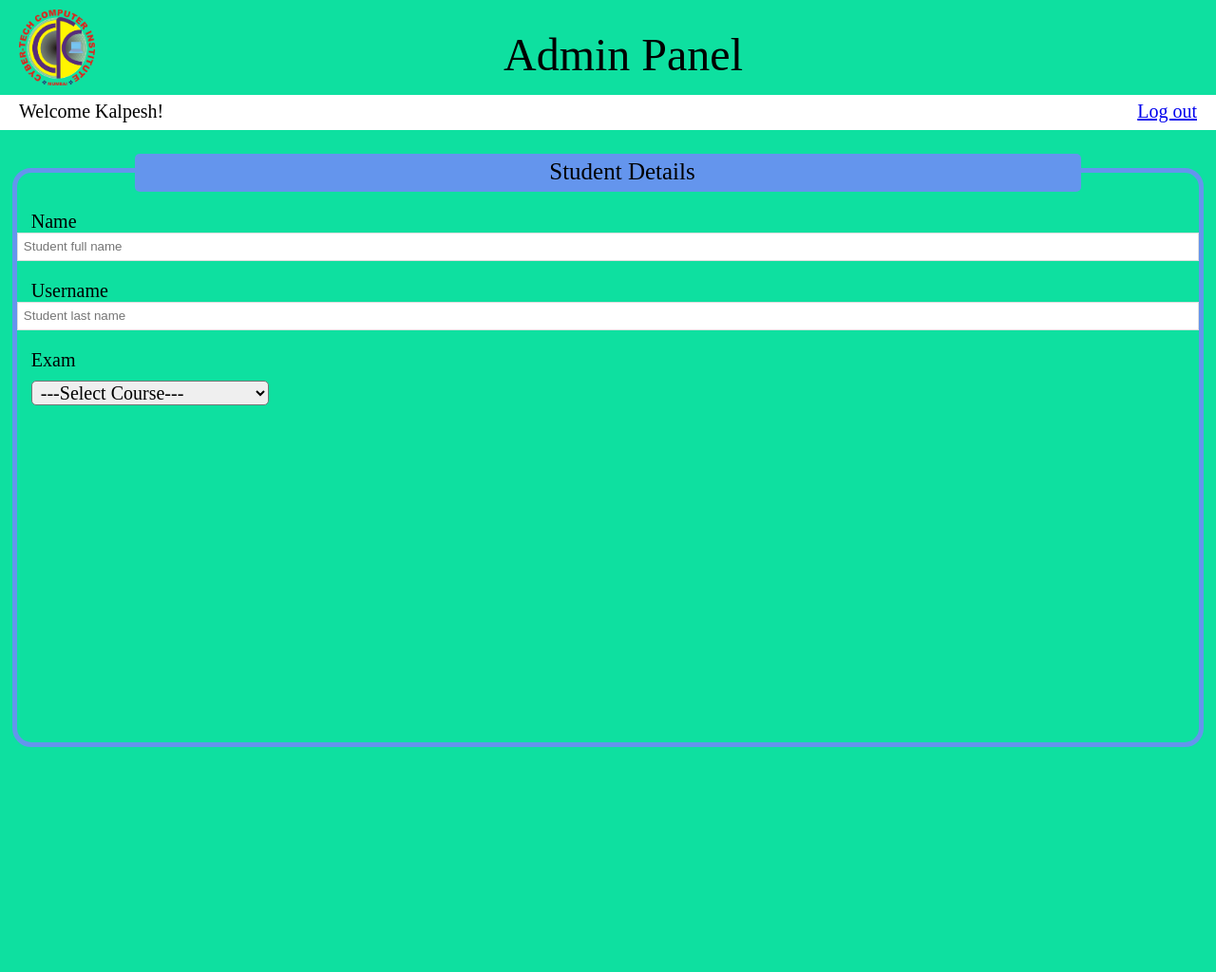
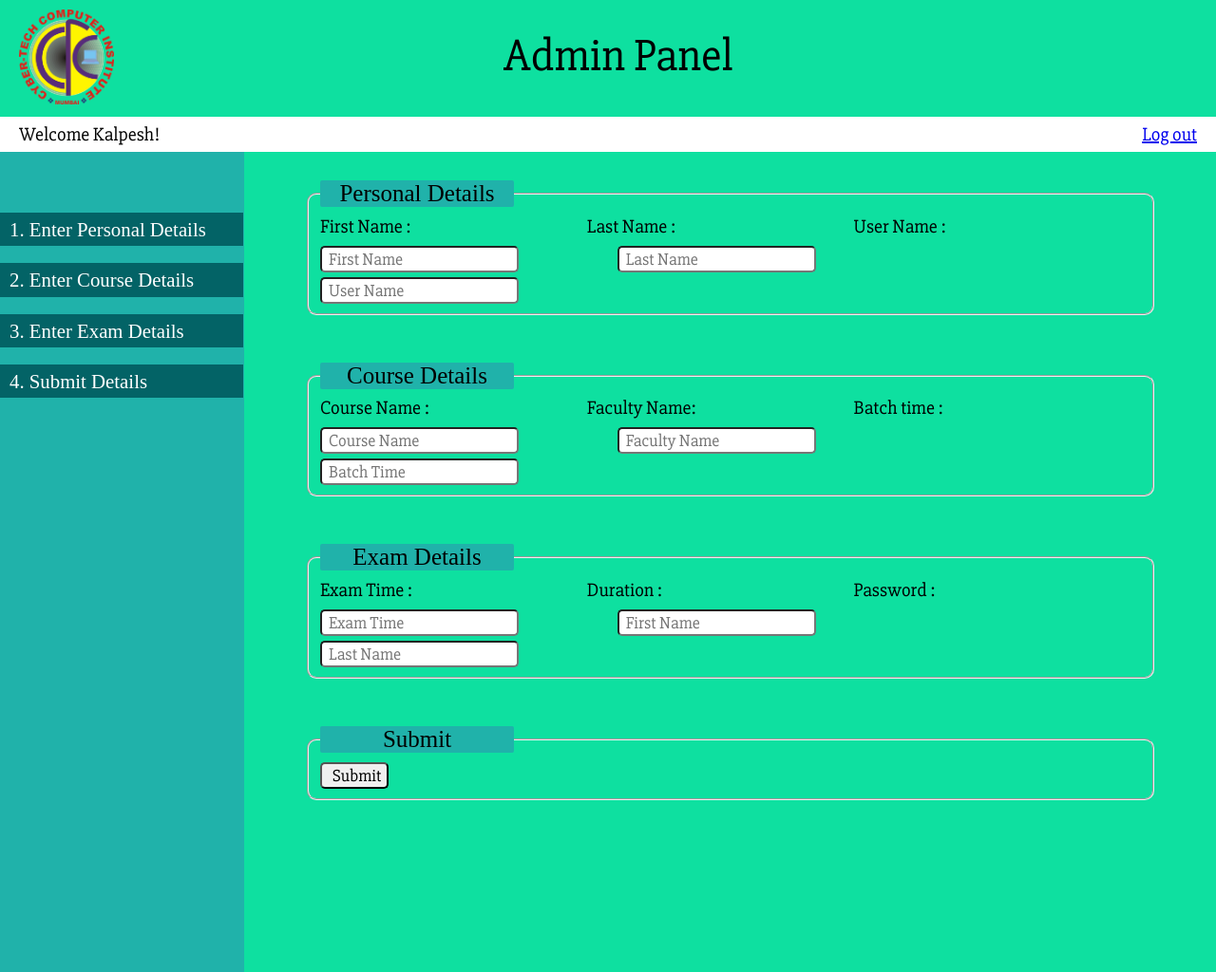
Before and after one commit to Kalpeshk9967016292/CT, a PHP site: page /form.php in a window 1280 px wide. Shown: the whole page at 95% size. Before the commit the page ends 787 px from the top, so only its background shows below. Run offline with PHP 8.4, Linux system fonts and the light colour scheme.

Commit message:
New Student from

```diff
--- a/CSS/formstyle.css
+++ b/CSS/formstyle.css
@@ -4,10 +4,10 @@ margin: 0px;
 
 #logo{
 background-image: url("../IMG/ctl.png");
-height: 80;
+height: 100;
 background-size: cover;
 background-repeat: no-repeat;
-width: 80;
+width: 100;
 float: left;
 margin-left: 20;
 margin-top: 10;
@@ -25,7 +25,7 @@ padding-left: 530px;
 #wbar{
   height: 37px;
   /* border-style: groove; */
-margin-top: 15px;
+  margin-top: 35;
   background-color: white;
 }
 
@@ -45,73 +45,79 @@ margin-right: 20;
 font-family: 'Slabo 27px', serif;
 }
 
-#select{
-text-align: -webkit-center;
-font-size: 40px;
-padding-top: 25;
-/*padding-left: 550px;*/
+#nav {
+  width: 20%;
+  float: left;
+  padding-top: 5%;
+  /* text-align: -webkit-center; */
+  background-color: lightseagreen;
+  padding-right: 1;
+  height: 100%;
 }
 
-#pdid{
-border-style: solid;
-  height: 600px;
-  margin-left: 1%;
-  margin-right: 1%;
-  border-radius: 10px;
-  margin-left: 1%;
-  margin-right: 1%;
-  border-radius: 20px;
-  color: cornflowerblue;
-  border-width: thick;
-  MARGIN-TOP: 40PX;
+#nav a{
+ display: block;
+  /* padding-top: 20px; */
+  /*height: 45;*/
+  background-color: rgb(3, 99, 102);
+  transition: color 0.5s,background-color 1s;
+  /* text-align: -webkit-center; */
+  font-size: 130%;
+  padding-left: 10px;
+  text-decoration: initial;
+  color: white;
+  /* vertical-align: middle; */
+  line-height: 1.7;
+
 }
 
-.ntag1{
-margin-top: -20px;
-margin-left: 10%;
-width: 80%;
-font-size: 25px;
-background-color: cornflowerblue;
-height: 40px;
-text-align: -webkit-center;
-border-radius: 5px;
-z-index: -1;
-}
 
-#pd{
-margin-left: 30px;
-padding-top: 5px;
+#nav a:hover{
+  background-color: white;
   color: black;
 }
 
-#lbl{
-font-size: 20px;
-  margin-left: 15px;
-  margin-top: 20px;
-  font-family: 'Slabo 27px', serif;
-  color: black;
-  width: 150px;
-  float: none;
-  display: block;
+
+
+#section {
+width: 70%;
+  float: left;
+  padding-left: 5%;
+  padding-top: 30px;
 }
 
-input {
-  background: #FFF;
-  height: 30px;
-  width: 100%;
-  border: 1px solid #dedede;
-  line-height: 30px;
-  padding: 0px 6px;
+#section legend{
+display: block;
+  width: 200px;
+  background-color: lightseagreen;
+  text-align: -webkit-center;
+  border-radius: 2px;
+  font-size: 25;
+
 }
 
+#section span{
+font-size: 20;
+  line-height: 1.5;
+  display: block;
+  width: 32.5%;
+  float: left;
+  font-family: 'Slabo 27px', serif;
+}
 
-select{
-direction: ltr;
-  margin-top: 10;
-  font-family: 'Noticia Text', serif;
-  font-size: 20px;
-  margin-left: 15px;
+#section input{
+font-size: 18;
+  text-indent: 5px;
   border-radius: 5px;
-  text-indent: 5px;
-  width: 250;
+  margin-top: 5px;
+  display: block;
+  /* width: 300px; */
+  float: left;
+  margin-right: 12%;
+  font-family: 'Slabo 27px', serif;
 }
+
+#section fieldset{
+margin-bottom:50px;
+border-radius:10px;
+}
--- /dev/null
+++ b/JS/genusername.js
@@ -0,0 +1,8 @@
+
+function Clear()
+{
+var str1 = document.getElementById("fn").value;
+var str2 = document.getElementById("ln").value;
+document.getElementById("us").value= str1.concat(str2);
+
+}
--- a/form.php
+++ b/form.php
@@ -1,6 +1,8 @@
 <html>
 <head>
 <link rel="stylesheet" type="text/css" href="CSS/formstyle.css">
+<link href='http://fonts.googleapis.com/css?family=Slabo+27px' rel='stylesheet' type='text/css'>
+<script src="js/genusername.js"></script>
 
 </head>
 
@@ -27,38 +29,56 @@ Welcome Kalpesh!
 
 </div>
 
-<div id="pdid">
-<div class="ntag1">
-<div id="pd">Student Details</div>
+<div id="nav">
+<a href="#pd">1. Enter Personal Details</a><br>
+<a href="#cd">2. Enter Course Details</a><br>
+<a href="#ed">3. Enter Exam Details</a><br>
+<a href="#sub">4. Submit Details</a>
 </div>
 
-<form name="sreg" action="adds.php" method="post">
+<div id="section">
 
-<div id="lbl">
-Name
-</div>
-<input type="text" placeholder="Student full name" name="name" required="">
-<br>
-<div id="lbl">
-Username
-</div>
-<input type="text" placeholder="Student last name" name="name" required="">
-<br>
-<div id="lbl">
-Exam
-</div>
-<select>
-<Option>---Select Course---</option>
-<Option>Tally</option>
-<Option>MS-Office</option>
-<Option>D.T.P</option>
-<Option>Hardware & Networking</option>
-<Option>Typing</option>
-</select>
+<form>
+  <fieldset>
+    <legend><a id="pd">Personal Details</a></h2></legend>
+    <span>First Name :</span>
+	<span>Last Name :</span>
+	<span>User Name :</span>
+	<br>
+	<input required="" type="text" id="fn" placeholder="First Name">
+	<input required="" type="text" id="ln" placeholder="Last Name">
+	<input required="" type="text" id="us": onFocus="Clear();"; placeholder="User Name">
+  </fieldset>
 
+    <fieldset>
+    <legend><a id="cd">Course Details</a></h2></legend>
+    <span>Course Name :</span>
+	<span>Faculty Name:</span>
+	<span>Batch time :</span>
+	<br>
+	<input required="" type="text" placeholder="Course Name">
+	<input required="" type="text" placeholder="Faculty Name">
+	<input required="" type="text" placeholder="Batch Time">
+  </fieldset>
+
+    <fieldset>
+    <legend><a id="ed">Exam Details</a></h2></legend>
+    <span>Exam Time :</span>
+	<span>Duration :</span>
+	<span>Password :</span>
+	<br>
+	<input required="" type="text" placeholder="Exam Time">
+	<input required="" type="text" placeholder="First Name">
+	<input type="password" placeholder="Last Name">
+	</fieldset>
+
+	<fieldset>
+    <legend><a id="sub">Submit</a></h2></legend>
+    <input type="submit" value="Submit">
+	</fieldset>
 </form>
 
-<div>
+</div>
 
 
 
```
Also changed, not shown: 2 other files. Lines whose indentation alone changed are shown as unchanged.
